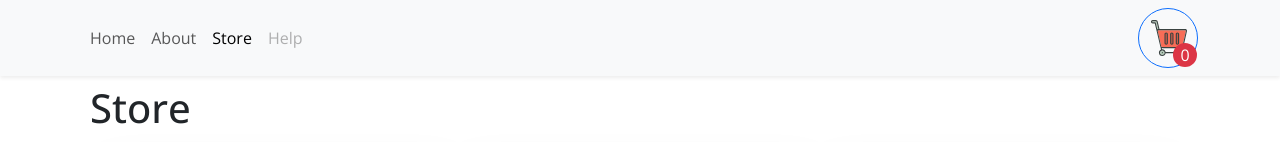
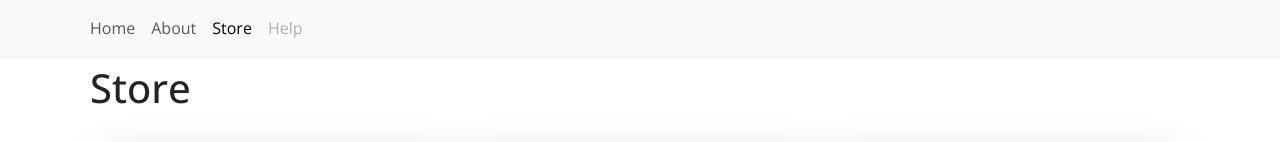
Before and after one commit to ilaydaozdemir/TypeScriptReact-ShoppingCard, a React (Vite) app: page /store in a window 1280 px wide. Shown: the top 142 px of the page. Built offline with nearby package versions, Linux system fonts and the light colour scheme.

Commit message:
Add SideBar and onClick functions

```diff
--- a/src/components/Navbar.tsx
+++ b/src/components/Navbar.tsx
@@ -23,9 +23,14 @@ export default function Navbar() {
             Help
           </Nav.Link>
         </Nav>
+        {cartQuantity > 0 && (
           <Button
             onClick={openCart}
-          style={{ width: "3.75rem", height: "3.75rem", position: "relative" }}
+            style={{
+              width: "3.75rem",
+              height: "3.75rem",
+              position: "relative",
+            }}
             variant="outline-primary"
             className="rounded-circle"
           >
@@ -114,6 +119,7 @@ export default function Navbar() {
               {cartQuantity}
             </div>
           </Button>
+        )}
       </Container>
     </NavbarBs>
   );
--- /dev/null
+++ b/src/components/ShoppingCart.tsx
@@ -0,0 +1,16 @@
+import { Offcanvas } from "react-bootstrap";
+import { useShoppingCard } from "../context/ShoppingCardContext";
+
+type ShoppingCartProps = {
+  isOpen: boolean;
+};
+export function ShoppingCart({ isOpen }: ShoppingCartProps) {
+  const { closeCart } = useShoppingCard();
+  return (
+    <Offcanvas show={isOpen} onHide={closeCart} placement="end">
+      <Offcanvas.Header closeButton>
+        <Offcanvas.Title>Cart</Offcanvas.Title>
+      </Offcanvas.Header>
+    </Offcanvas>
+  );
+}
--- a/src/context/ShoppingCardContext.tsx
+++ b/src/context/ShoppingCardContext.tsx
@@ -1,4 +1,5 @@
 import { ReactNode, createContext, useContext, useState } from "react";
+import { ShoppingCart } from "../components/ShoppingCart";
 type ShoppingCardProviderProps = {
   children: ReactNode;
 };
@@ -83,6 +84,7 @@ export function ShoppingCardProvider({ children }: ShoppingCardProviderProps) {
       }}
     >
       {children}
+      <ShoppingCart isOpen={isOpen} />
     </ShoppingCardContext.Provider>
   );
 }
```
Lines whose indentation alone changed are shown as unchanged.
